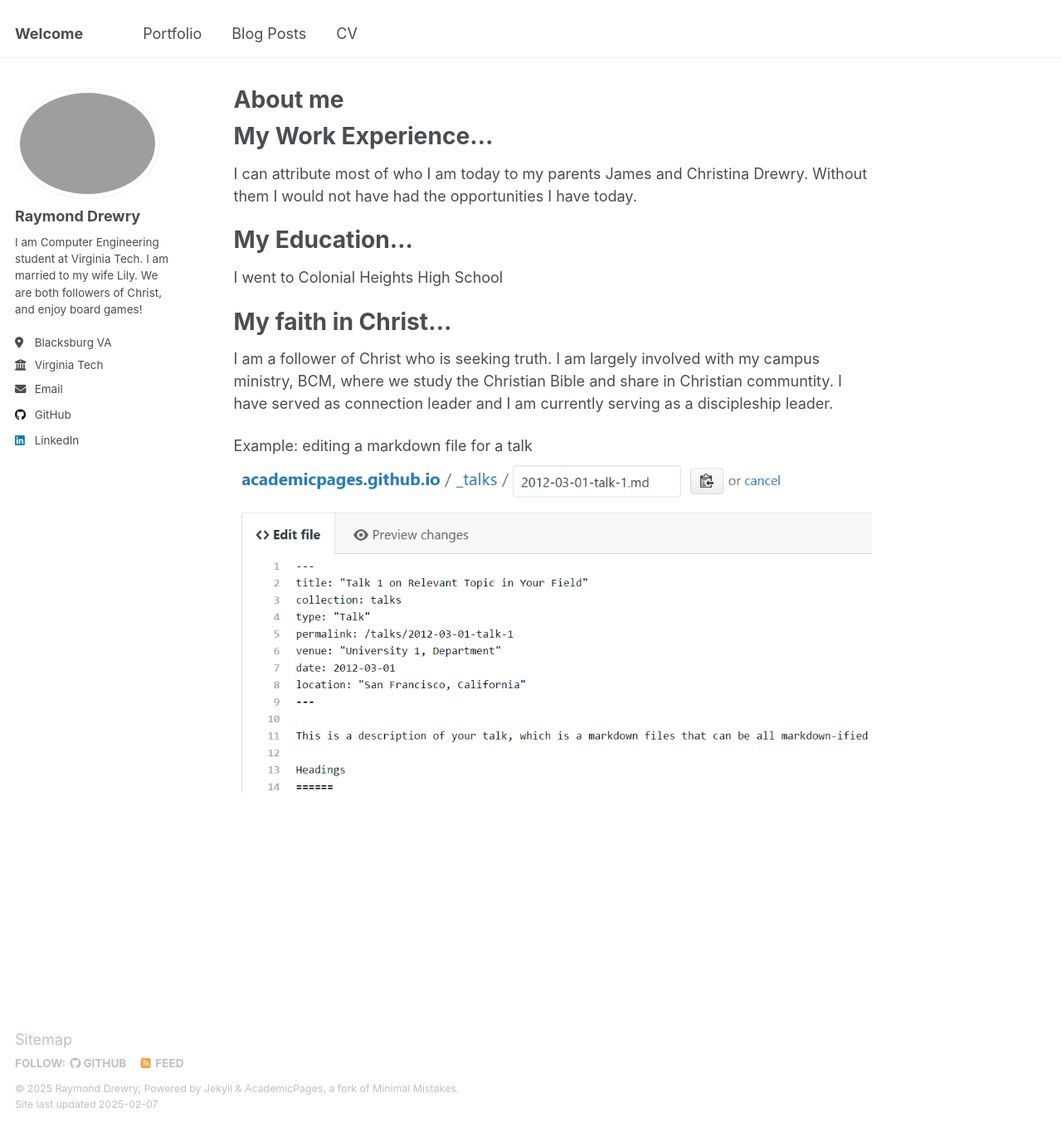
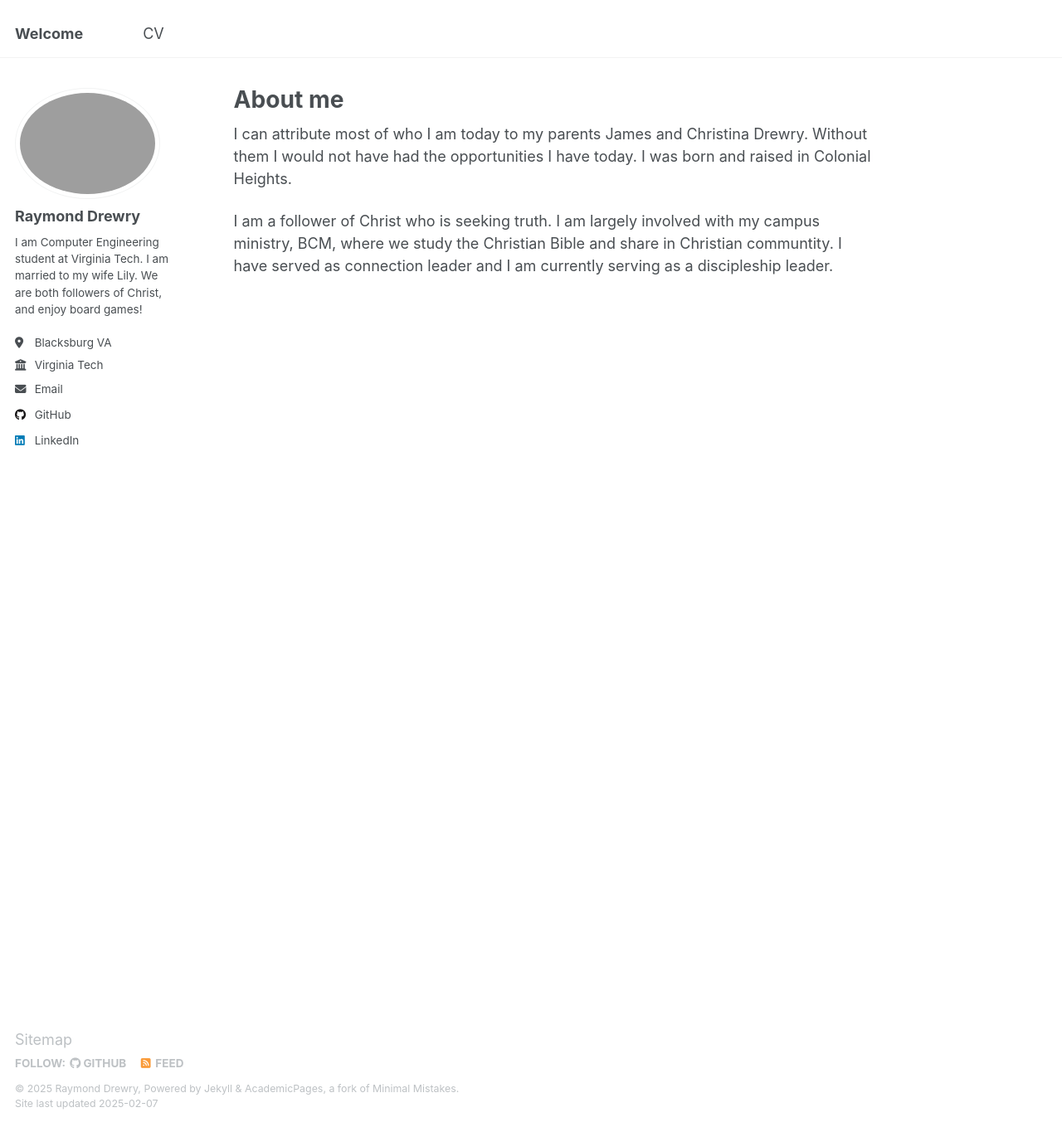
Before and after one commit to raymonddrewry/raymonddrewry.github.io, a Jekyll site: the page built from _pages/about.md, in a window 1280 px wide and 1359 px high. Shown: the whole window at 83% size. Built offline with Jekyll 4.4.1, drawn with Linux system fonts in a browser that asks for light colours.

Commit message:
ready for submission

```diff
--- a/_pages/about.md
+++ b/_pages/about.md
@@ -7,20 +7,6 @@ redirect_from:
   - /about.html
 ---
 
-My Work Experience...
-======
-I can attribute most of who I am today to my parents James and Christina Drewry. Without them I would not have had the opportunities I have today.
+I can attribute most of who I am today to my parents James and Christina Drewry. Without them I would not have had the opportunities I have today. I was born and raised in Colonial Heights.
 
-
-My Education...
-======
-I went to Colonial Heights High School
-
-My faith in Christ...
-======
 I am a follower of Christ who is seeking truth. I am largely involved with my campus ministry, BCM, where we study the Christian Bible and share in Christian communtity. I have served as connection leader and I am currently serving as a discipleship leader.
-
-
-
-Example: editing a markdown file for a talk
-![Editing a markdown file for a talk](/images/editing-talk.png)
```
Also changed, not shown: _data/navigation.yml (+4 -4 lines), _pages/cv.md (+0 -7 lines).
